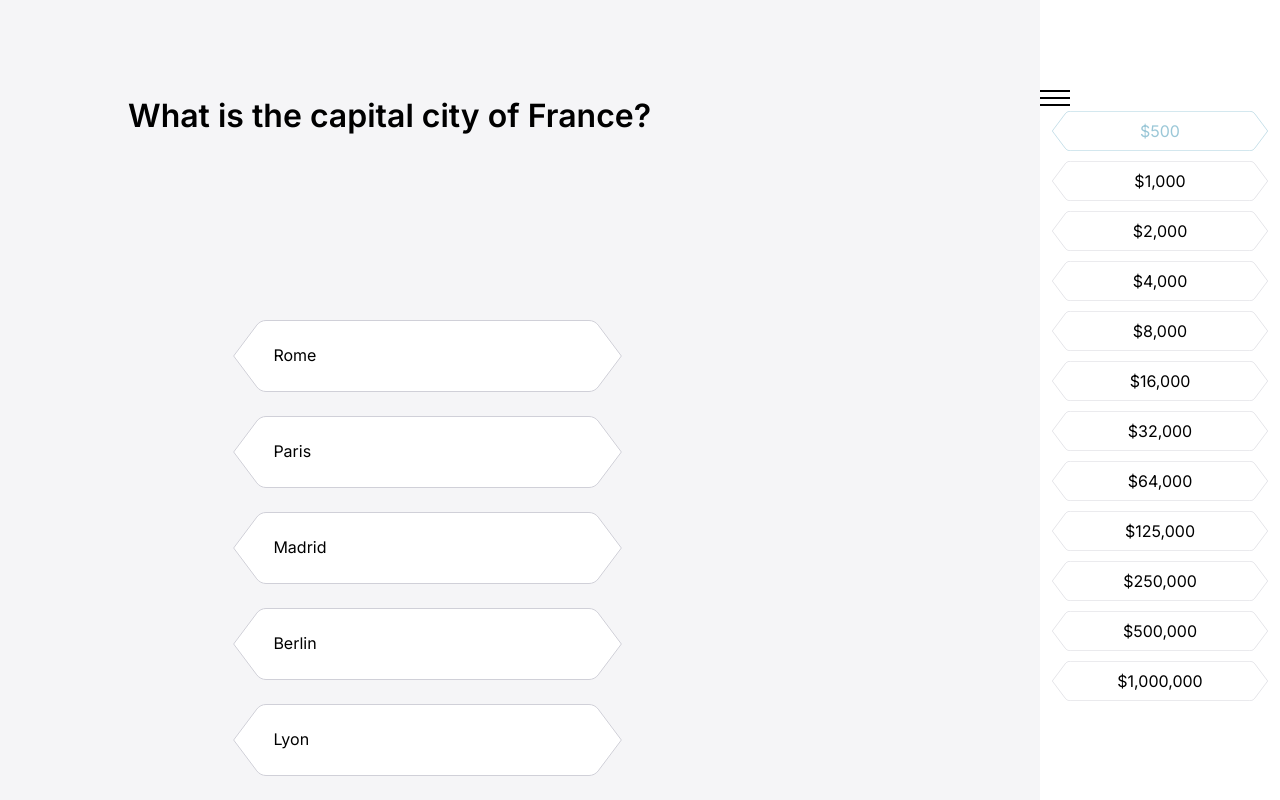
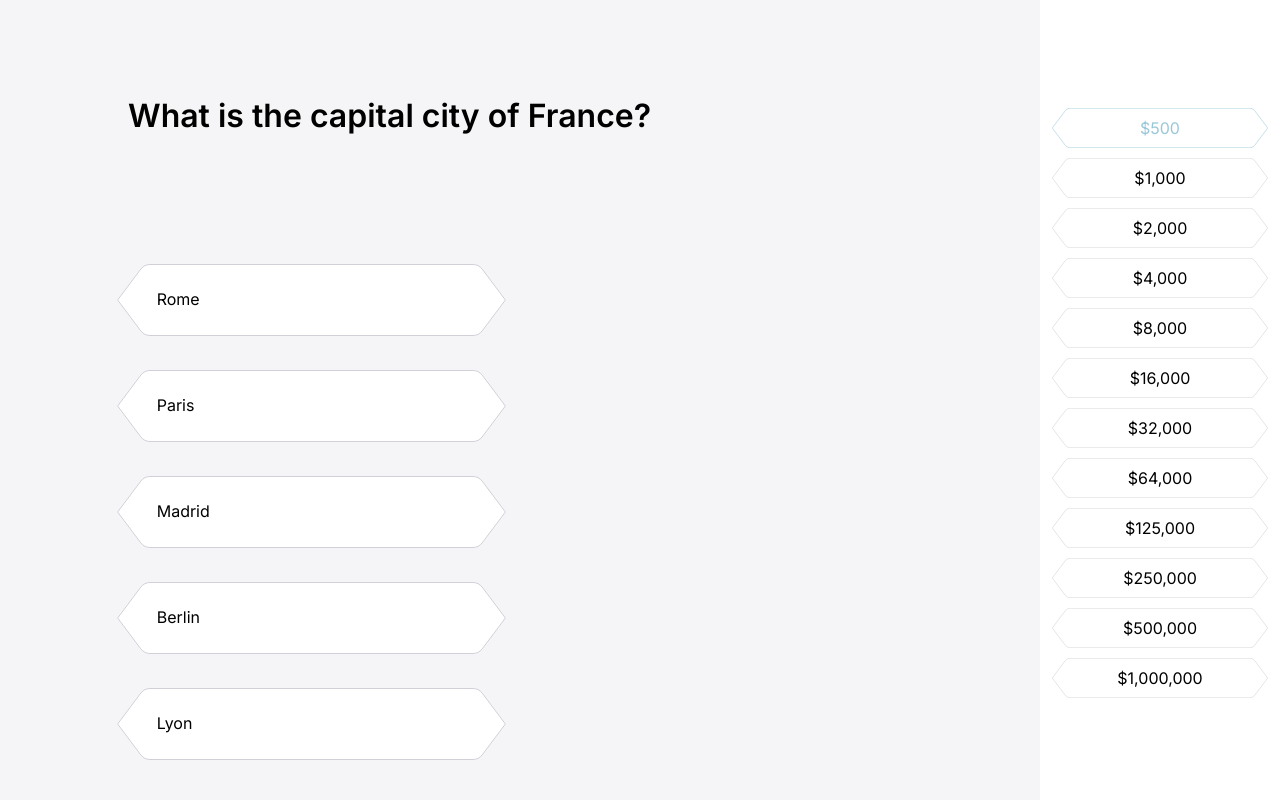
Before and after one commit to nlklfor/millionaire-game, a React (Vite) app: page /game in a window 1280 px wide. Built offline with nearby package versions, Linux system fonts and the light colour scheme.

Commit message:
finished

```diff
--- a/questions.json
+++ b/questions.json
@@ -1,4 +1,3 @@
-
 [
   {
     "question": "What is the capital city of France?",
@@ -9,7 +8,9 @@
       "Berlin",
       "Lyon"
     ],
-    "correctAnswerIndex": [1,3],
+    "correctAnswerIndex": [
+      1
+    ],
     "questionPrice": "500"
   },
   {
@@ -20,7 +21,9 @@
       "Jupiter",
       "Saturn"
     ],
-    "correctAnswerIndex": [1],
+    "correctAnswerIndex": [
+      1
+    ],
     "questionPrice": "1,000"
   },
   {
@@ -31,7 +34,9 @@
       "Pablo Picasso",
       "Claude Monet"
     ],
-    "correctAnswerIndex": [1],
+    "correctAnswerIndex": [
+      1
+    ],
     "questionPrice": "2,000"
   },
   {
@@ -42,7 +47,9 @@
       "Ag",
       "Gl"
     ],
-    "correctAnswerIndex": [1],
+    "correctAnswerIndex": [
+      1
+    ],
     "questionPrice": "4,000"
   },
   {
@@ -54,7 +61,9 @@
       "8",
       "9"
     ],
-    "correctAnswerIndex": [2],
+    "correctAnswerIndex": [
+      2
+    ],
     "questionPrice": "8,000"
   },
   {
@@ -65,7 +74,9 @@
       "Giraffe",
       "Tiger"
     ],
-    "correctAnswerIndex": [1],
+    "correctAnswerIndex": [
+      1
+    ],
     "questionPrice": "16,000"
   },
   {
@@ -76,7 +87,9 @@
       "Mount Kilimanjaro",
       "Mount Fuji"
     ],
-    "correctAnswerIndex": [0],
+    "correctAnswerIndex": [
+      0
+    ],
     "questionPrice": "32,000"
   },
   {
@@ -87,7 +100,9 @@
       "Charles Dickens",
       "Mark Twain"
     ],
-    "correctAnswerIndex": [0],
+    "correctAnswerIndex": [
+      0
+    ],
     "questionPrice": "64,000"
   },
   {
@@ -98,7 +113,9 @@
       "CO2",
       "H2SO4"
     ],
-    "correctAnswerIndex": [0],
+    "correctAnswerIndex": [
+      0
+    ],
     "questionPrice": "125,000"
   },
   {
@@ -110,7 +127,10 @@
       "Pink",
       "Yellow"
     ],
-    "correctAnswerIndex": [0,2],
+    "correctAnswerIndex": [
+      0,
+      2
+    ],
     "questionPrice": "250,000"
   },
   {
@@ -122,7 +142,9 @@
       "1933",
       "1939"
     ],
-    "correctAnswerIndex": [0],
+    "correctAnswerIndex": [
+      0
+    ],
     "questionPrice": "500,000"
   },
   {
@@ -133,7 +155,9 @@
       "Yuri Gagarin",
       "Alan Shepard"
     ],
-    "correctAnswerIndex": [2],
+    "correctAnswerIndex": [
+      2
+    ],
     "questionPrice": "1,000,000"
   }
 ]
--- a/src/App.scss
+++ b/src/App.scss
@@ -1,6 +1,6 @@
 @import "style/bundle";
 
-.app{
+.app {
   display: flex;
   min-height: 100vh;
   align-items: center;
@@ -8,13 +8,13 @@
   background: linear-gradient(to top left, $black-5 50%, $white-100 50%);
 }
 
-.app-start{
+.app-start {
   display: flex;
   flex-direction: column;
   justify-content: center;
 }
 
-.app-title{
+.app-title {
   @include title;
   margin-bottom: 64px;
 }
@@ -22,3 +22,32 @@
 .button-start {
   @include button;
 }
+
+/// MEDIA ///
+
+@media (max-width: $iphone-14proMax) {
+  .app-img {
+    width: 200px;
+    height: 120px;
+  }
+  .app-title {
+    font-size: 24px;
+  }
+}
+
+
+@media (max-width: $ipad-air) {
+  .app {
+    display: flex;
+    flex-direction: column;
+    text-align: center;
+    background: linear-gradient(to top left, $red-5 50%, $white-100 50%);
+  }
+  .app-img {
+    max-width: 300px;
+    max-height: 200px;
+  }
+  .app-title {
+    font-size: 48px;
+  }
+}
--- a/src/components/game/Game.scss
+++ b/src/components/game/Game.scss
@@ -135,9 +135,12 @@
 
 .burger-menu-btn {
   width: 30px;
-  height: 2px;
+  height: 3px;
   background-color: #000;
+  border-radius: 5px;
   margin-bottom: 5px;
+  visibility: hidden;
+  opacity: 0;
 }
 
 .burger-menu .question-price {
@@ -150,87 +153,114 @@
   display: none;
 }
 
-.burger-menu.open .question-price {
-  display: block;
-}
+/// MEDIA ///
 
 
-/// MEDIA ///
-
-@media (min-width: $iphone-se) {
-
-}
-
-@media (min-width: $iphone-xr) {
-  /* Styles for iPhone XR */
-}
-
-@media (min-width: $iphone-12pro) {
-  /* Styles for iPhone 12 Pro */
-}
-
-@media (min-width: $iphone-14proMax) {
-  .question-price{
-    display: none;
-  }
-  .game-question {
-    font-size: 20px;
-  }
-  .answers {
-    top: 40%;
-    left: 10%;
-    display: block;
-  }
+@media (max-width: $iphone-14proMax) {
   .option-wrapper {
     margin-bottom: 20px;
   }
 }
 
-@media (min-width: $ipad-mini) {
-  .question-price{
+@media (max-width: $ipad-air) {
+  .game-container {
     display: flex;
+    position: static;
+    align-items: center;
+    justify-content: center;
+    text-align: center;
   }
+
+  .answers {
+    display: flex;
+    flex-direction: column;
+    top: 0;
+    left: 0;
+  }
+
+
   .game-question {
+    position: static;
     font-size: 24px;
+    text-align: center;
+    left: 0;
   }
+
+  .question-price {
+    position: fixed;
+    top: 0;
+    left: 0;
+    height: 100%;
+    z-index: 10;
+    display: flex;
+    align-items: center;
+    justify-content: center;
+    gap: 20px;
+    transition: .5s all;
+    transform: translateY(-100vh);
+  }
+  .responsive {
+    transform: none;
+  }
+  .burger-menu-btn {
+    position: relative;
+    left: 90%;
+    top: -10em;
+    visibility: visible;
+    opacity: 1;
+  }
+  .burger-menu-close {
+    position: absolute;
+    top: 20%;
+    left: 80%;
+
+    #close-1 {
+      margin: 0;
+      transform: rotate(45deg);
+    }
+
+    #close-2 {
+      margin: 0;
+      transform: rotate(-45deg)
+    }
+  }
+  .game-over {
+    display: flex;
+    flex-direction: column;
+    text-align: center;
+  }
+  .game-over-img {
+    max-width: 300px;
+    max-height: 200px;
+  }
+
+}
+
+@media (min-width: $ipad-air) {
   .answers {
-    top: 40%;
-    left: 20%;
-    display: block;
-  }
-  .option-wrapper {
-    margin-bottom: 20px;
+    top: 30%;
   }
 }
 
-@media (min-width: $ipad-air) {
-  .game-question {
-    font-size: 24px;
-  }
+@media (max-width: $ipad-pro) {
   .answers {
-    top: 40%;
-    left: 30%;
-    display: block;
-  }
-  .option-wrapper {
-    margin-bottom: 20px;
+    display: flex;
+    flex-direction: column;
   }
 }
 
 @media (min-width: $ipad-pro) {
   .answers {
+    display: flex;
+    flex-direction: column;
     top: 30%;
-    left: 40%;
+    left: 30%;
   }
 }
 
 @media (min-width: $netbook) {
   .game-question {
     font-size: 32px;
-  }
-  .answers {
-    left: 60%;
-    top: 40%;
   }
 }
 
@@ -240,7 +270,7 @@
   }
   .answers {
     display: grid;
-    grid-template-columns: repeat(3, 1fr);
+    grid-template-columns: repeat(2, 1fr);
     left: 10%;
     top: 60%;
   }
@@ -252,9 +282,9 @@
   }
   .answers {
     display: grid;
-    grid-template-columns: repeat(3, 1fr);
+    grid-template-columns: repeat(2, 1fr);
     left: 20%;
-    top: 75%;
+    top: 60%;
   }
   .option-answer {
     font-size: 24px;
@@ -272,7 +302,7 @@
     display: grid;
     grid-template-columns: repeat(3, 1fr);
     left: 20%;
-    top: 75%;
+    top: 60%;
   }
   .option-answer {
     font-size: 24px;
--- a/src/components/game/Game.tsx
+++ b/src/components/game/Game.tsx
@@ -64,7 +64,7 @@ const Game = () => {
                 gameOver ?
                     (
                         <div className={'game-over'}>
-                            <img alt={'hand'} src={hand}/>
+                            <img alt={'hand'} src={hand} className={'game-over-img'}/>
                             <div className={'stat-info'}>
                                 <p className={'earned'}>
                                     <span
@@ -76,11 +76,15 @@ const Game = () => {
                     ) : (
                         <div>
                             <p className={'game-question'}>{questions[currentQuestionIndex].question}</p>
-                            <div className={'question-price'}>
-                                <div className={'burger-menu'} onClick={handleOpenMenu}>
-                                    <div className={'burger-menu-btn'}></div>
-                                    <div className={'burger-menu-btn'}></div>
-                                    <div className={'burger-menu-btn'}></div>
+                            <div className={'burger-menu'} onClick={handleOpenMenu}>
+                                <div className={'burger-menu-btn'}></div>
+                                <div className={'burger-menu-btn'}></div>
+                                <div className={'burger-menu-btn'}></div>
+                            </div>
+                            <div className={`question-price ${burgerMenu && 'responsive'}`}>
+                                <div className={`burger-menu burger-menu-close`} onClick={handleOpenMenu}>
+                                    <div className={'burger-menu-btn'} id={'close-1'}></div>
+                                    <div className={'burger-menu-btn'} id={'close-2'}></div>
                                 </div>
                                 {questions.map((question, index) => {
                                     return (
--- a/src/style/varaibles.scss
+++ b/src/style/varaibles.scss
@@ -19,7 +19,7 @@ $black-5: #F5F5F7;
 $black-40: #D0D0D8;
 $black-100: #1C1C21;
 
-$iphone-se: 375px;
+$iphone-se: 376px;
 $iphone-xr: 414px;
 $iphone-12pro: 390px;
 $iphone-14proMax: 430px;
```
